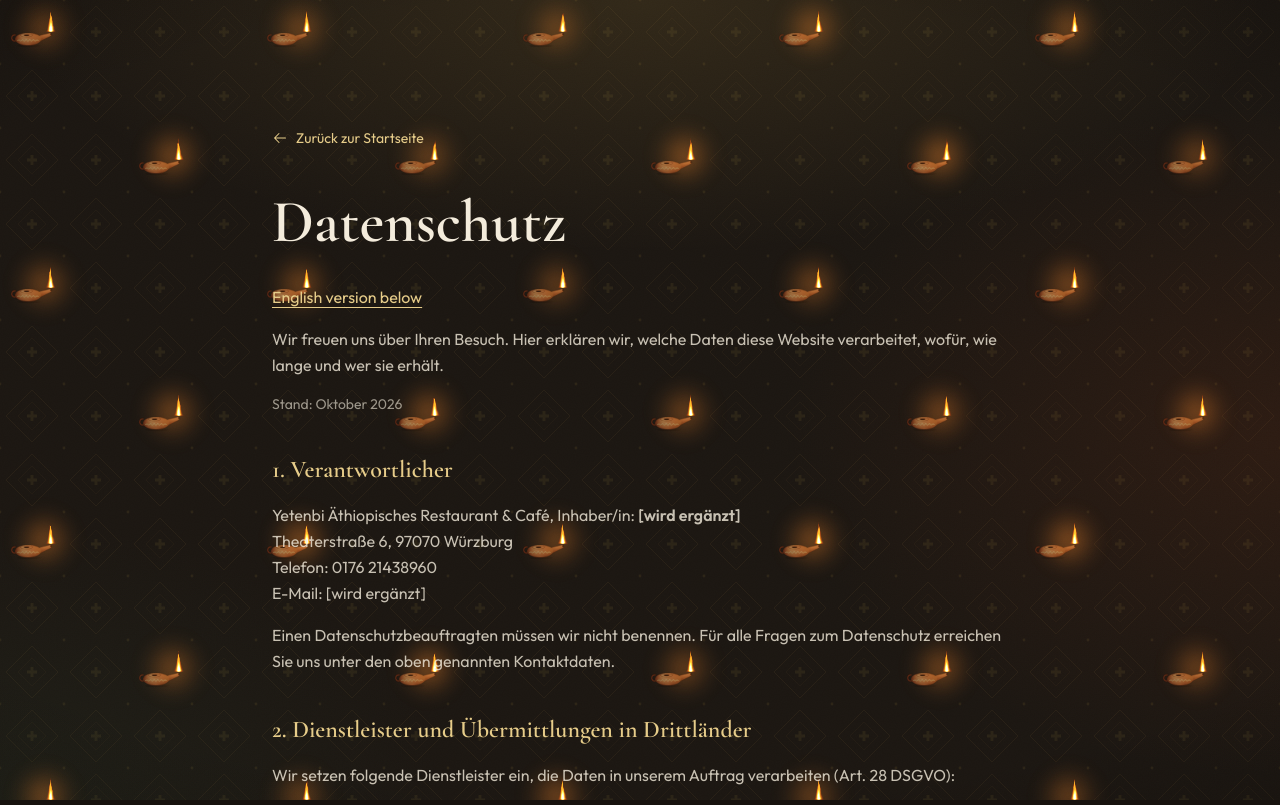
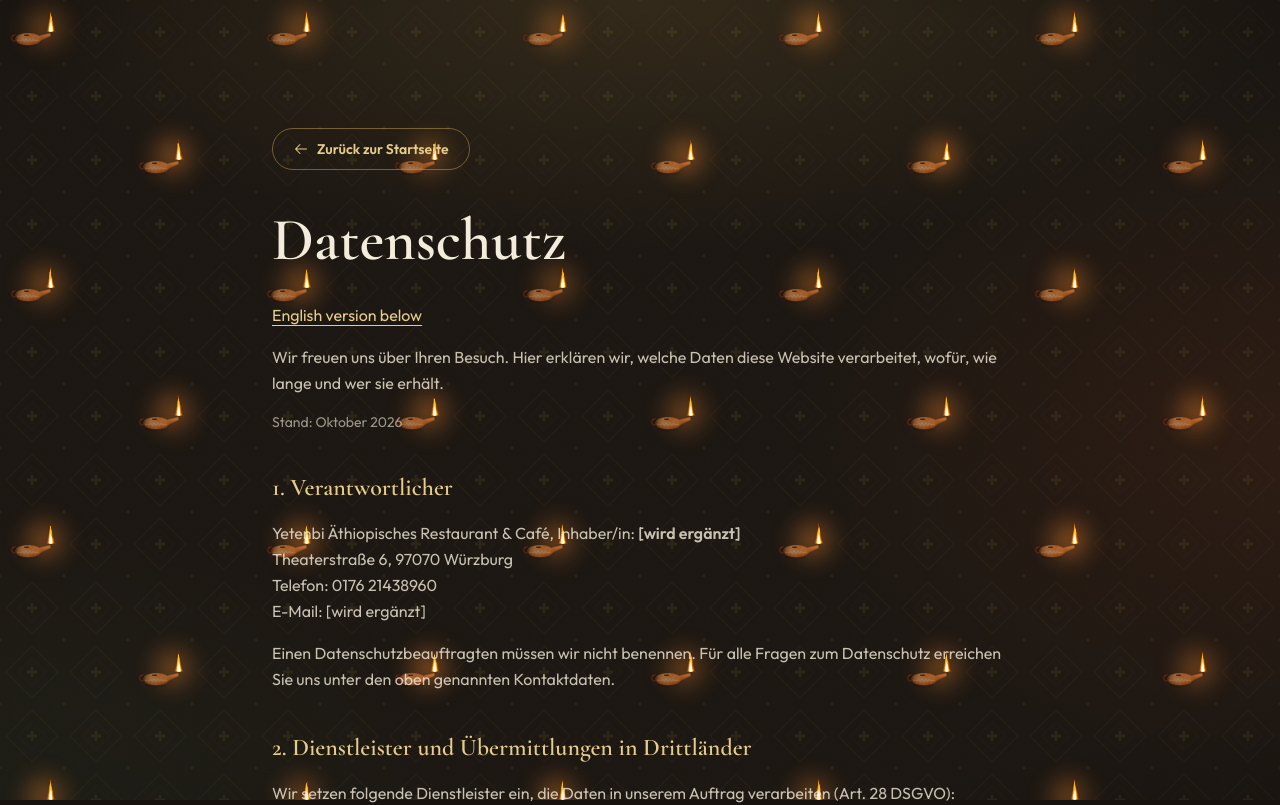
Before and after one commit to rickmaity07-maker/Yetenbi-restaurant, a Next.js app: page /datenschutz in a window 1280 px wide. Shown: the top 805 px of the page. Built offline with nearby package versions, Linux system fonts and the light colour scheme; no server answers; the database is empty.

Commit message:
Back-to-home button on every page outside the home page
One shared button (in the visitor's language) on the legal pages, all
account pages, ordering, order status and cancellation; a 'Zur Website'
link on the admin, kitchen and driver screens.

```diff
--- a/src/app/bestellung/StatusView.tsx
+++ b/src/app/bestellung/StatusView.tsx
@@ -1,6 +1,5 @@
 "use client";
 
-import BackHomeLink from "@/components/BackHomeLink";
 import Link from "next/link";
 import { useSearchParams } from "next/navigation";
 import { motion } from "motion/react";
@@ -65,7 +64,6 @@
   if (missing) {
     return (
       <div>
-        <BackHomeLink className="mb-8" />
         <p className="font-display text-2xl italic text-cream/80">{text.notFound}</p>
       </div>
     );
@@ -98,7 +96,6 @@
 
   return (
     <div>
-      <BackHomeLink className="mb-8" />
       <p className="text-[0.7rem] font-semibold uppercase tracking-[0.35em] text-gold">
         {text.reference} {data.reference}
       </p>
--- a/src/app/stornieren/page.tsx
+++ b/src/app/stornieren/page.tsx
@@ -1,9 +1,9 @@
 import type { Metadata } from "next";
-import Link from "next/link";
 import { Suspense } from "react";
 import { redirect } from "next/navigation";
 import { LalibelaCross } from "@/components/heritage/Ornaments";
 import LegalLinks from "@/components/LegalLinks";
+import BackHomeLink from "@/components/BackHomeLink";
 import type { Locale } from "@/lib/i18n";
 import { checkCancelSignature } from "@/lib/server/cancel-token";
 import { notifyRestaurantCancelled } from "@/lib/server/email";
@@ -21,7 +21,6 @@
     done: string;
     invalid: string;
     closed: string;
-    home: string;
     dateLocale: string;
   }
 > = {
@@ -32,7 +31,6 @@
     done: "Die Reservierung ist storniert. Danke, dass ihr Bescheid gegeben habt.",
     invalid: "Dieser Link ist ungültig.",
     closed: "Diese Reservierung kann nicht mehr storniert werden. Ruft uns gerne an: 0176 21438960.",
-    home: "Zur Startseite",
     dateLocale: "de-DE",
   },
   en: {
@@ -42,7 +40,6 @@
     done: "Your reservation is cancelled. Thank you for letting us know.",
     invalid: "This link is not valid.",
     closed: "This reservation can no longer be cancelled. Please call us: 0176 21438960.",
-    home: "Back to the homepage",
     dateLocale: "en-GB",
   },
   am: {
@@ -52,7 +49,6 @@
     done: "ቦታ ማስያዣዎ ተሰርዟል። ስላሳወቁን እናመሰግናለን።",
     invalid: "ይህ ሊንክ ትክክል አይደለም።",
     closed: "ይህ ቦታ ማስያዣ ከእንግዲህ ሊሰረዝ አይችልም። እባክዎ ይደውሉ፦ 0176 21438960።",
-    home: "ወደ መነሻ ገጽ",
     dateLocale: "am-ET",
   },
 };
@@ -115,9 +111,6 @@
       ) : (
         <p className="mt-8 font-display text-xl italic text-cream/80">{text.closed}</p>
       )}
-      <Link href="/" className="mt-10 inline-block text-sm text-gold-soft underline underline-offset-4">
-        {text.home}
-      </Link>
     </div>
   );
 }
@@ -129,6 +122,7 @@
 }) {
   return (
     <main id="main" className="mx-auto min-h-[100dvh] max-w-xl px-5 py-24">
+      <BackHomeLink className="mb-10" />
       <LalibelaCross className="h-9 w-9 text-gold" />
       <Suspense fallback={<div className="h-72" />}>
         <CancelContent searchParams={searchParams} />
--- a/src/components/LegalPage.tsx
+++ b/src/components/LegalPage.tsx
@@ -1,15 +1,11 @@
-import Link from "next/link";
-import { ArrowLeft } from "@phosphor-icons/react/dist/ssr";
+import BackHomeLink from "./BackHomeLink";
 import LegalLinks from "./LegalLinks";
 
 /** Shared shell for the legal pages. The restaurant owner still has to supply the actual legal text. */
 export default function LegalPage({ title, children }: { title: string; children: React.ReactNode }) {
   return (
     <main id="main" className="mx-auto min-h-[100dvh] w-full max-w-3xl px-4 py-24 md:py-32">
-      <Link href="/" className="group inline-flex items-center gap-2 text-sm text-gold-soft">
-        <ArrowLeft size={16} className="transition-transform duration-500 group-hover:-translate-x-1" />
-        Zurück zur Startseite
-      </Link>
+      <BackHomeLink />
       <h1 className="mt-10 font-display text-5xl font-semibold text-cream md:text-6xl">{title}</h1>
       <div className="mt-8 space-y-4 leading-relaxed text-cream/80">{children}</div>
       <LegalLinks className="mt-16 justify-start border-t border-gold/20 pt-6" />
--- a/src/components/StaffHeader.tsx
+++ b/src/components/StaffHeader.tsx
@@ -23,6 +23,9 @@
             Verwaltung
           </Link>
         )}
+        <Link href="/" className="text-cream/70 underline underline-offset-4 hover:text-cream">
+          Zur Website
+        </Link>
         <Link href="/datenschutz/team" className="text-cream/70 underline underline-offset-4 hover:text-cream">
           Datenschutz
         </Link>
--- a/src/components/account/AccountShell.tsx
+++ b/src/components/account/AccountShell.tsx
@@ -6,6 +6,7 @@
 import { AksumFrame, Tibeb } from "../heritage/Ornaments";
 import { useHtmlLang } from "@/lib/language";
 import LegalLinks from "../LegalLinks";
+import BackHomeLink from "../BackHomeLink";
 
 /** Frame for the account pages: brand link home, language switch, and the gold-framed card. */
 export default function AccountShell({ children, wide = false }: { children: React.ReactNode; wide?: boolean }) {
@@ -19,7 +20,8 @@
         </Link>
         <LanguageToggle layoutId="lang-pill-account" />
       </div>
-      <div className={`mx-auto mt-14 md:mt-20 ${wide ? "max-w-5xl" : "max-w-xl"}`}>
+      <div className={`mx-auto mt-10 md:mt-14 ${wide ? "max-w-5xl" : "max-w-xl"}`}>
+        <BackHomeLink className="mb-6" />
         <AksumFrame>
           <div className="relative bg-ink/80 bg-[radial-gradient(ellipse_at_top,rgba(201,162,74,0.12),transparent_60%)] px-6 pb-12 pt-14 md:px-12">
             <Tibeb className="absolute inset-x-0 top-0 opacity-60" />
--- a/src/components/admin/AdminShell.tsx
+++ b/src/components/admin/AdminShell.tsx
@@ -32,6 +32,7 @@
     items: [
       { href: "/admin/speisekarte", label: "Speisekarte" },
       { href: "/admin/fotos", label: "Fotos" },
+      { href: "/", label: "Zur Website", external: true },
     ],
   },
   {
```
